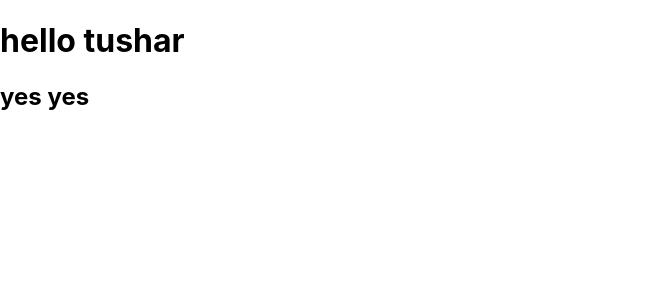
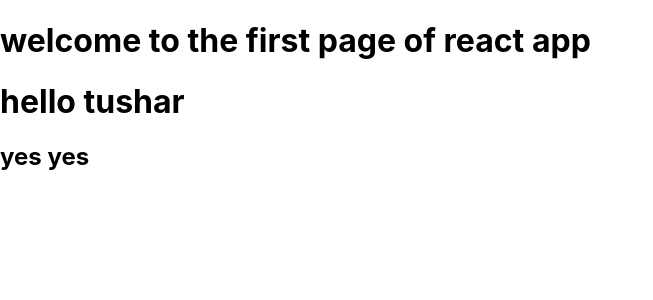
Before and after one commit to tushar434434/frontend, a React (Create React App) app: page / in a window 1280 px wide. Shown: the top 300 px of the page, without its empty margins (0-653 px from the left). Built offline with nearby package versions, Linux system fonts and the light colour scheme.

Commit message:
initial react project

```diff
--- a/src/App.js
+++ b/src/App.jsx
@@ -1,9 +1,11 @@
 //import logo from './logo.svg';
 import './App.css';
+import Header from "./components/Heade.jsx";
 
 function App() {
   return (
    <>
+   <Header/>
    <h1>hello tushar</h1>
    <h2>yes yes</h2>
    </>
--- /dev/null
+++ b/src/components/Heade.jsx
@@ -0,0 +1,7 @@
+function Heade()
+{
+    return(
+        <h1>welcome to the first page of react app</h1>
+    )
+}
+export default  Heade;
```
